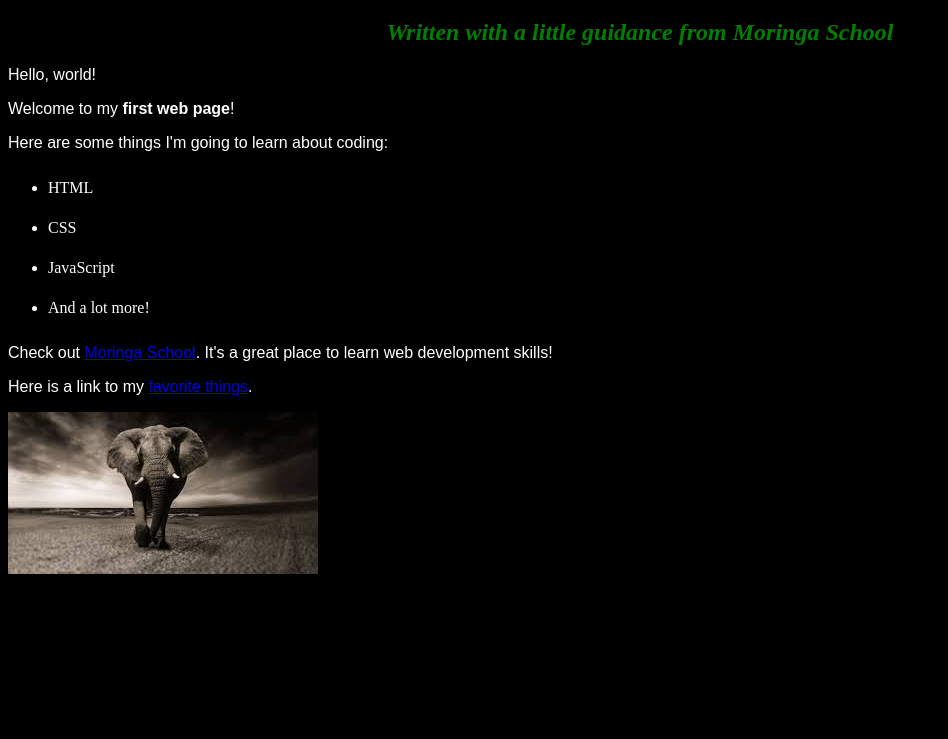
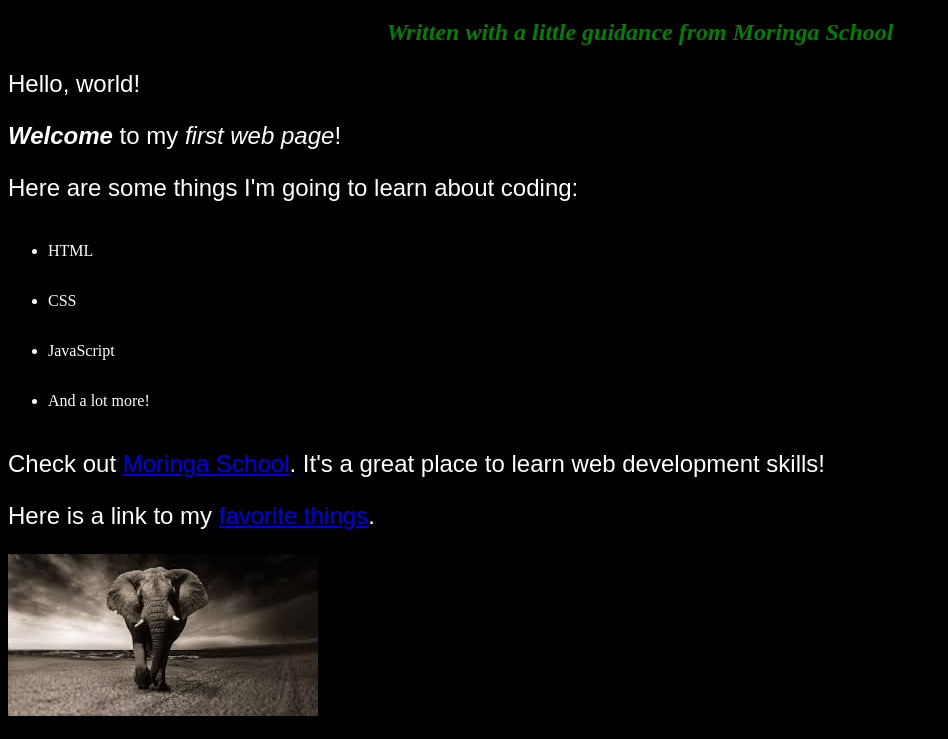
Before and after one commit to Zelawlaw/my-first-website, a plain HTML site: page my-first-webpage.html in a window 1280 px wide. Shown: the part 61-800 px from the top of the page, without its empty margins (0-948 px from the left). Drawn offline with Linux system fonts and the light colour scheme.

Commit message:
reversed <Strong> & <em> tags with CSS

```diff
--- a/css/morestyles.css
+++ b/css/morestyles.css
@@ -2,3 +2,14 @@ body {
  background-color: black;
  color:white;
 }
+p {
+  font-size: 1.5em;
+}
+
+strong {
+  font-style: italic;
+  font-weight: normal;
+}
+em {
+  font-weight: bold;
+}
--- a/css/styles.css
+++ b/css/styles.css
@@ -11,7 +11,7 @@ p {
   font-family: sans-serif;
 }
 ul {
-  line-height: 40px;
+  line-height: 50px;
 }
 .sidebar , .wrapper {
   color:yellow;
--- a/my-first-webpage.html
+++ b/my-first-webpage.html
@@ -8,9 +8,9 @@
   </head>
   <body>
     <h1>My First Webpage</h1>
-    <h2>Written with a little guidance from <em>Moringa School</em></h2>
+    <h2>Written with a little guidance from <em></em>Moringa School</h2>
     <p>Hello, world!</p>
-    <p>Welcome to my <strong>first web page</strong>!</p>
+    <p><em>Welcome </em>to my <strong>first web page</strong>!</p>
     <p>Here are some things I'm going to learn about coding:</p>
     <ul>
       <li>HTML</li>
```
